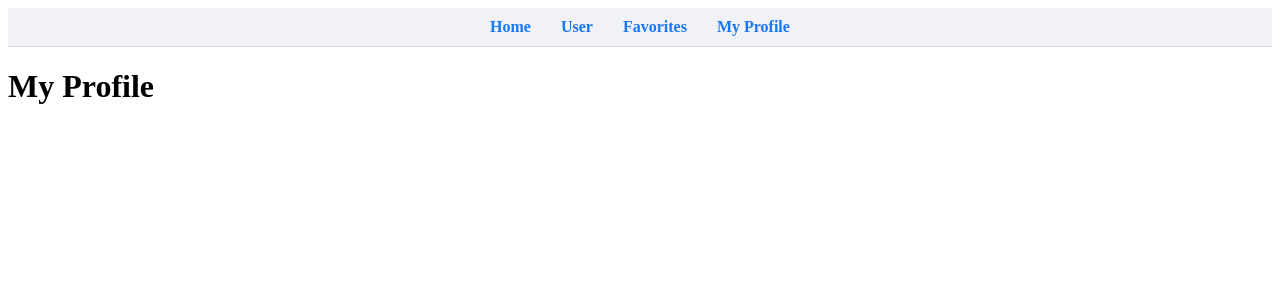
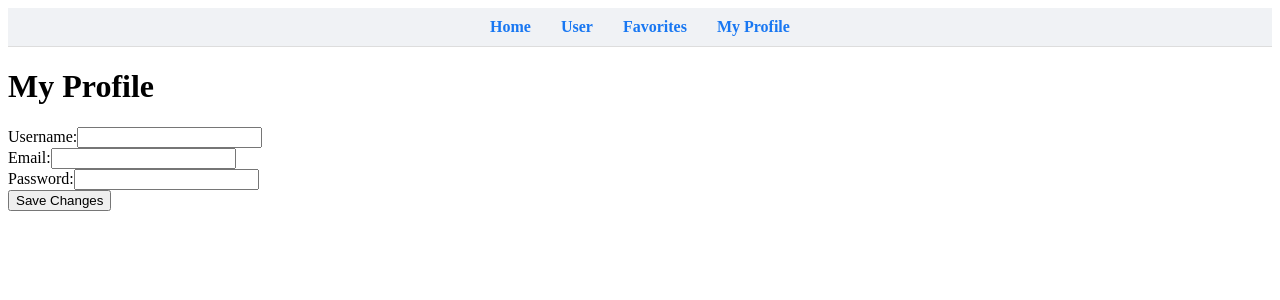
Before and after one commit to NandoD95/DevBook, a React (Create React App) app in the folder client/: page /myprofile in a window 1280 px wide. Shown: the top 300 px of the page. Built offline with nearby package versions, Linux system fonts and the light colour scheme; no server answers.

Commit message:
trying to work on editing username, email, and password

```diff
--- a/client/src/components/App.js
+++ b/client/src/components/App.js
@@ -42,7 +42,7 @@ function App() {
         <Route path='/user/:id' element={<User setIsLoggedIn={setIsLoggedIn} user={user} setUserId={setUser} />} />
         <Route path='/home' element= {<Home userId={user?.id}/> } />
         <Route path='/favorites' element= {<Favorites user={user}/> } />
-        <Route path='/myprofile' element= {<MyProfile /> } />
+        <Route path='/myprofile' element= {<MyProfile id={user?.id}/> } />
       </Routes>
     </BrowserRouter>
   );
--- a/client/src/components/pages/MyProfile.js
+++ b/client/src/components/pages/MyProfile.js
@@ -1,13 +1,107 @@
-import React from "react";
+// import React from "react";
+// import Navbar from "../navbar";
+
+// function MyProfile (){
+
+//     fetch ('/users/<int:id>',{
+//         method: 'PATCH',
+//         headers: {
+//             'Content-Type': 'application/json',
+//             'Accept': 'application/json'
+//             },
+//             body: JSON.stringify({
+//                 'username': 'username',
+//                 'email': 'email',
+//                 'password': 'password'
+//             })
+//     })
+//     return(
+//         <div>
+//             <Navbar/>
+//             <h1>My Profile</h1>
+//         </div>
+//     )
+// }
+
+// export default MyProfile;
+
+import React, { useState } from "react";
 import Navbar from "../navbar";
 
-function MyProfile (){
-    return(
-        <div>
-            <Navbar/>
-            <h1>My Profile</h1>
-        </div>
-    )
+function MyProfile({id}) {
+  const [username, setUsername] = useState("");
+  const [email, setEmail] = useState("");
+  const [password, setPassword] = useState("");
+
+  const handleChangeUsername = (e) => {
+    setUsername(e.target.value);
+  };
+
+  const handleChangeEmail = (e) => {
+    setEmail(e.target.value);
+  };
+
+  const handleChangePassword = (e) => {
+    setPassword(e.target.value);
+  };
+
+  const handleSubmit = async (e) => {
+    e.preventDefault();
+    try {
+      const response = await fetch(`/users/<int:id>`, {
+        method: "PATCH",
+        headers: {
+          "Content-Type": "application/json",
+        },
+        body: JSON.stringify({
+          username: username,
+          email: email,
+          password: password,
+        }),
+      });
+      if (!response.ok) {
+        throw new Error("Failed to update user information");
+      }
+      console.log("User information updated successfully");
+      // Optionally handle success or update local state
+    } catch (error) {
+      console.error("Error updating user information:", error);
+      // Handle error scenarios
+    }
+  };
+
+  return (
+    <div>
+      <Navbar />
+      <h1>My Profile</h1>
+      <form onSubmit={handleSubmit}>
+        <label>
+          Username:
+          <input
+            type="text"
+            value={username}
+            onChange={handleChangeUsername}
+          />
+        </label>
+        <br />
+        <label>
+          Email:
+          <input type="email" value={email} onChange={handleChangeEmail} />
+        </label>
+        <br />
+        <label>
+          Password:
+          <input
+            type="password"
+            value={password}
+            onChange={handleChangePassword}
+          />
+        </label>
+        <br />
+        <button onClick={handleSubmit} type="submit">Save Changes</button>
+      </form>
+    </div>
+  );
 }
 
 export default MyProfile;
```
